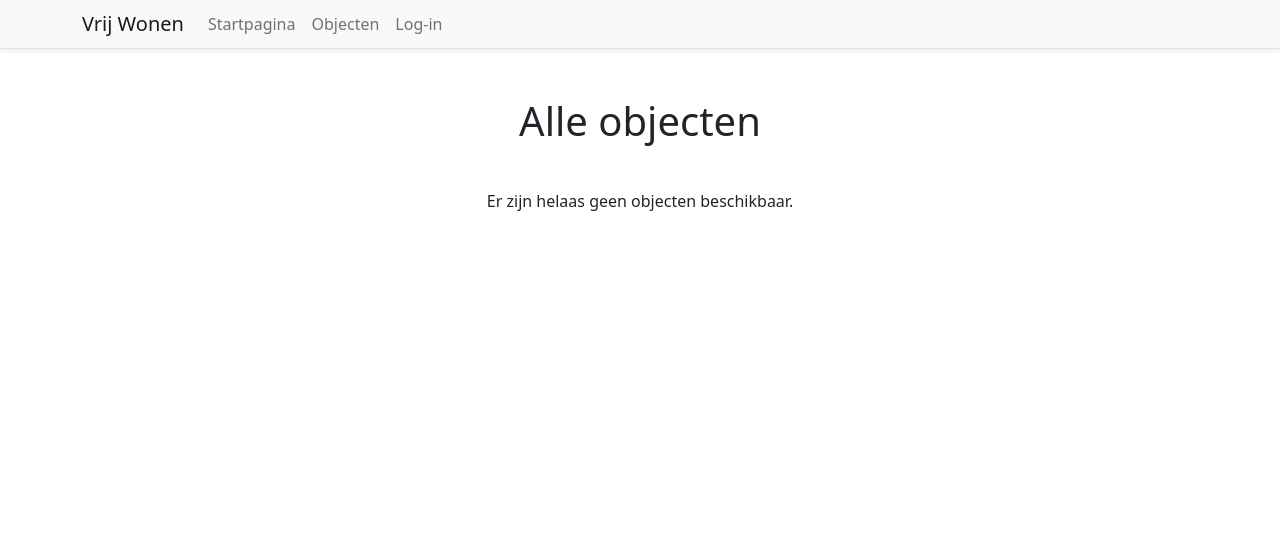
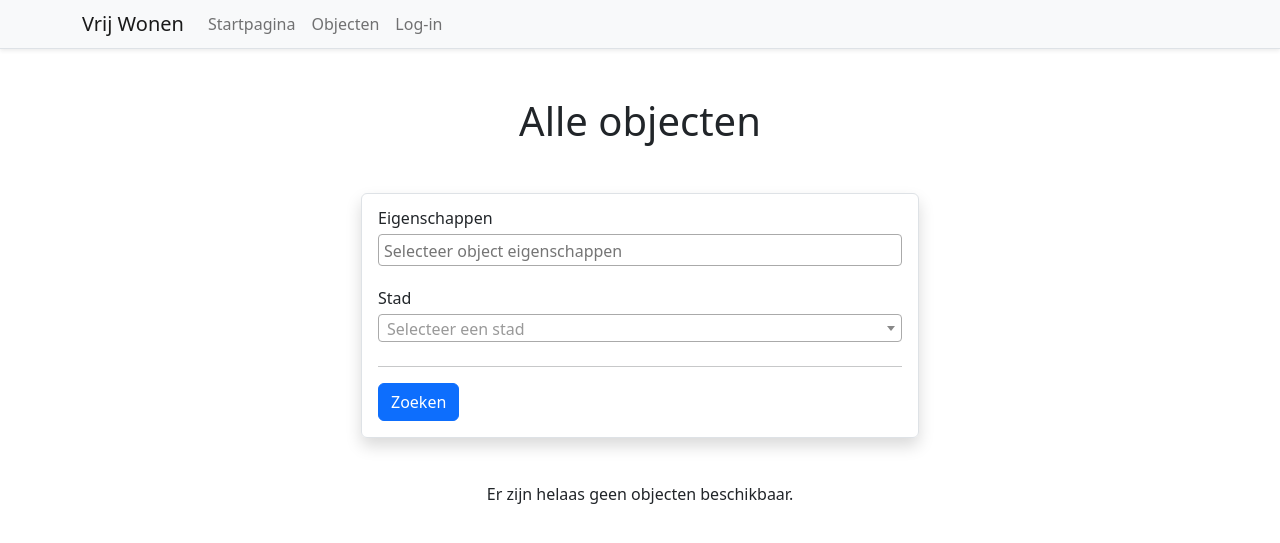
Before and after one commit to lethalbas/Vrij-Wonen, a PHP site: page /objecten-overzicht in a window 1280 px wide. Shown: the top 543 px of the page. Run offline with PHP 8.4, Linux system fonts and the light colour scheme; data comes from the database, SQL or seed files in the repository; tables that the repository leaves empty hold one stand-in row (values such as "Sample post"); some libraries are stand-ins or nearby versions.

Commit message:
added object search with select2 filters

```diff
--- a/app/controller/objects_controller.php
+++ b/app/controller/objects_controller.php
@@ -9,12 +9,12 @@ class objects_controller extends controller {
         $this->model = new objects_model();
     }
 
-    function get_all($filters = "") {
-        if($filters == ""){
+    function get_all($filters = "", $citie = "") {
+        if($filters == "" && $citie == ""){
             return $this->model->get_all();
         }
         else{
-            return $this->model->get_all_filtered($filters);
+            return $this->model->get_all_filtered(array("properties"=> $filters, "citie"=> $citie));
         }
     }
 
--- a/app/view/object_overview.php
+++ b/app/view/object_overview.php
@@ -1,6 +1,6 @@
 <?php
     require_once __DIR__ . "/../controller/objects_controller.php";
-    $searched = isset($_POST["search_array"]);
+    $searched = isset($_POST["properties"]) || isset($_POST["citie"]);
 ?>
 <!DOCTYPE html>
 <html lang="en">
@@ -21,6 +21,7 @@
     $file_handler_util = new file_handler_util();
     ?>
     <link rel="stylesheet" href="<?= $file_handler_util->get_cdn_style_dir(); ?>/object_overview.css"/>
+    <script src="<?= $file_handler_util->get_cdn_script_dir(); ?>/object_overview.js"></script>
 </head>
 <body>
     <?php require_once "header.php"; ?>
@@ -35,11 +36,45 @@
             }
             ?>
         </div>
+        <!-- filters form -->
+        <div class="d-flex justify-content-center align-items-center mt-5">
+            <div id="form-container-responsive" class="shadow w-50 p-3 border rounded">
+                <form method="post", action="/objecten-overzicht">
+                    <!-- Username input -->
+                    <div class="form-outline mb-4">
+                        <label class="form-label" for="form2Example1">Eigenschappen</label>
+                        <select id="js-properties-multiple" class="form-select" data-control="select2" name="properties[]" multiple="multiple">
+                            <option value="Dicht bij zee">Dicht bij zee</option>
+                            <option value="Dicht bij stad">Dicht bij stad</option>
+                        </select>
+                    </div>
+
+                    <!-- Password input -->
+                    <div class="form-outline mb-4">
+                        <label class="form-label" for="form2Example2">Stad</label>
+                        <select id="js-citie-single" class="form-select" data-control="select2" name="citie">
+                            <option></option>
+                            <option value="Amersfoort">Amersfoort</option>
+                            <option value="Utrecht">Utrecht</option>
+                        </select>
+                    </div>
+
+                    <hr/>
+
+                    <!-- Submit button -->
+                    <button type="submit" class="btn btn-primary btn-block">Zoeken</button>
+                </form>
+            </div>
+        </div>
+        <!-- print all object cards -->
         <?php
             if($searched){
                 $objects_controller = new objects_controller();
-                $query = implode(",", $_POST['search_array']);
-                $results = $objects_controller->get_all($query);
+                $query = "";
+                if(isset($_POST["properties"])){
+                    $query = implode(",", $_POST["properties"]);
+                }
+                $results = $objects_controller->get_all($query, $_POST["citie"]);
                 if(count($results) > 0){
                     print_results($results, $file_handler_util);
                 }
--- /dev/null
+++ b/htdocs/cdn/script/object_overview.js
@@ -0,0 +1,9 @@
+$(function() {
+    $('#js-citie-single').select2({
+        placeholder: "Selecteer een stad",
+        allowClear: true
+    });
+    $('#js-properties-multiple').select2({
+        placeholder: "Selecteer object eigenschappen"
+    });
+});
```
Also changed, not shown: app/model/objects_model.php (+25 -0 lines).
